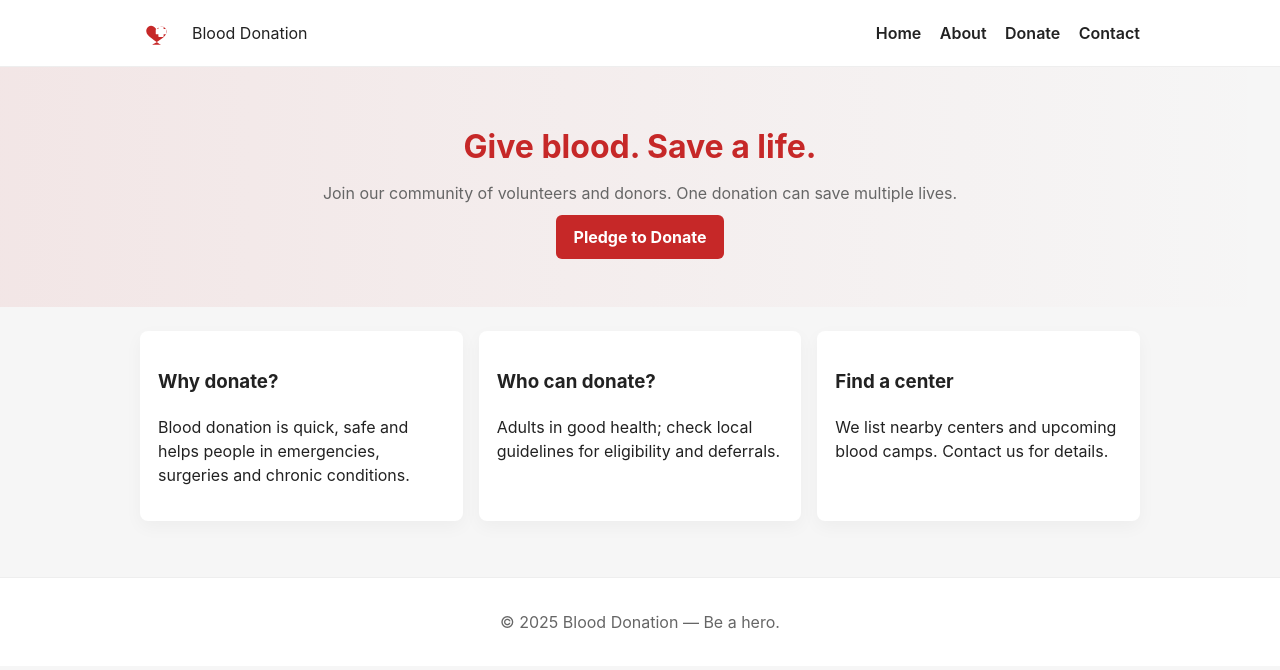
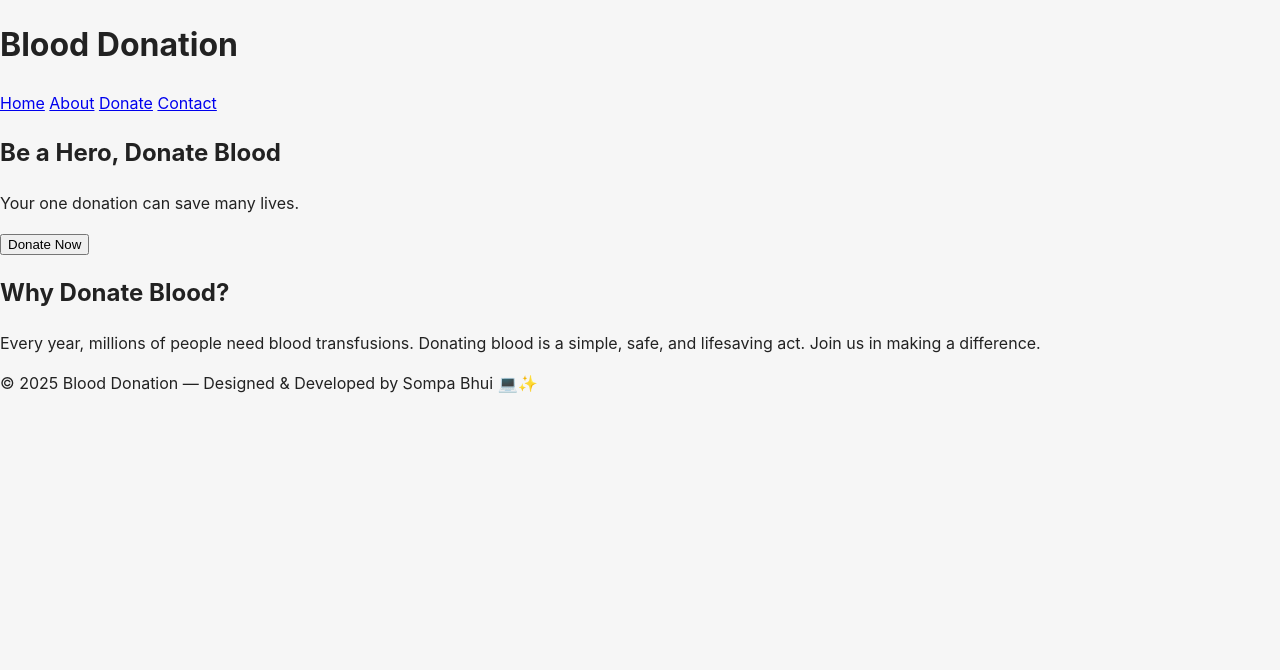
Before and after one commit to Sompa-Bhui/Blood-Donation_Website, a plain HTML site: page index.html in a window 1280 px wide. Drawn offline with Linux system fonts and the light colour scheme.

Commit message:
Update index.html

```diff
--- a/index.html
+++ b/index.html
@@ -1,58 +1,42 @@
-<!doctype html>
+<!DOCTYPE html>
 <html lang="en">
 <head>
-  <meta charset="utf-8" />
-  <meta name="viewport" content="width=device-width,initial-scale=1" />
-  <title>Blood Donation — Save Lives</title>
+  <meta charset="UTF-8">
+  <meta name="viewport" content="width=device-width, initial-scale=1.0">
+  <title>Blood Donation Website</title>
   <link rel="stylesheet" href="assets/css/style.css">
 </head>
 <body>
-  <header class="site-header">
-    <div class="container header-inner">
-      <a class="brand" href="index.html">
-        <img src="assets/images/logo.svg" alt="Blood Donation Logo" class="logo">
-        <span>Blood Donation</span>
-      </a>
-      <nav class="main-nav">
+  <!-- Header -->
+  <header>
+    <h1>Blood Donation</h1>
+    <nav>
       <a href="index.html">Home</a>
       <a href="about.html">About</a>
       <a href="donate.html">Donate</a>
       <a href="contact.html">Contact</a>
     </nav>
-    </div>
   </header>
 
-  <main>
-    <section class="hero">
-      <div class="container">
-        <h1>Give blood. Save a life.</h1>
-        <p>Join our community of volunteers and donors. One donation can save multiple lives.</p>
-        <a class="btn" href="donate.html">Pledge to Donate</a>
-      </div>
+  <!-- Hero Section -->
+  <section id="hero">
+    <h2>Be a Hero, Donate Blood</h2>
+    <p>Your one donation can save many lives.</p>
+    <a href="donate.html"><button>Donate Now</button></a>
   </section>
 
-    <section class="features container">
-      <article class="card">
-        <h3>Why donate?</h3>
-        <p>Blood donation is quick, safe and helps people in emergencies, surgeries and chronic conditions.</p>
-      </article>
-      <article class="card">
-        <h3>Who can donate?</h3>
-        <p>Adults in good health; check local guidelines for eligibility and deferrals.</p>
-      </article>
-      <article class="card">
-        <h3>Find a center</h3>
-        <p>We list nearby centers and upcoming blood camps. Contact us for details.</p>
-      </article>
+  <!-- Info Section -->
+  <section id="info">
+    <h2>Why Donate Blood?</h2>
+    <p>
+      Every year, millions of people need blood transfusions. Donating blood is a simple, safe, and lifesaving act.
+      Join us in making a difference.
+    </p>
   </section>
-  </main>
 
-  <footer class="site-footer">
-    <div class="container">
-      <p>© <span id="year"></span> Blood Donation — Be a hero.</p>
-    </div>
+  <!-- Footer -->
+  <footer>
+    <p>© 2025 Blood Donation — Designed & Developed by Sompa Bhui 💻✨</p>
   </footer>
-
-  <script src="assets/js/script.js"></script>
 </body>
 </html>
```
Lines whose indentation alone changed are shown as unchanged.
